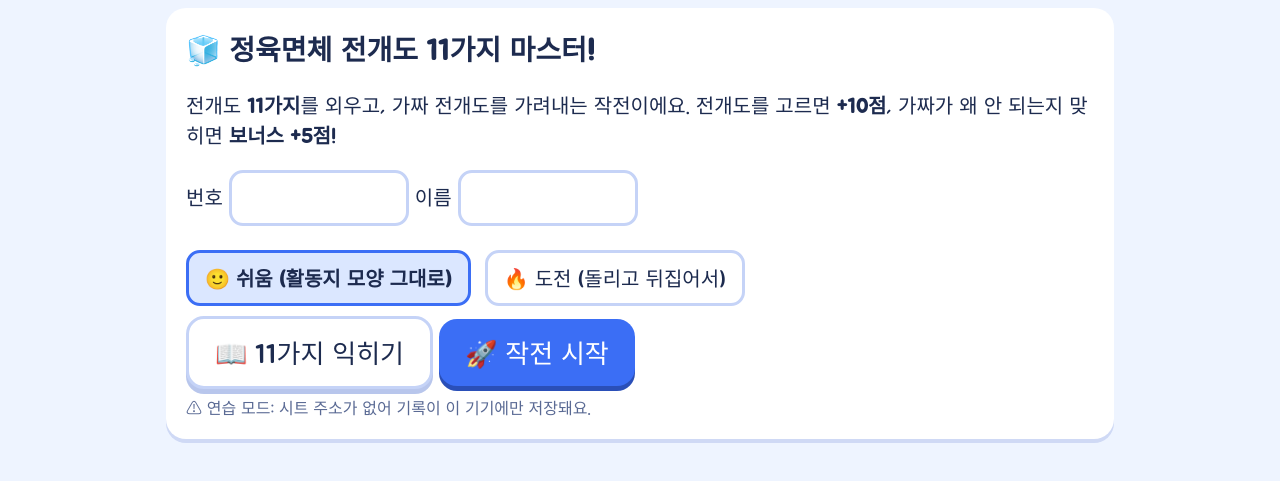
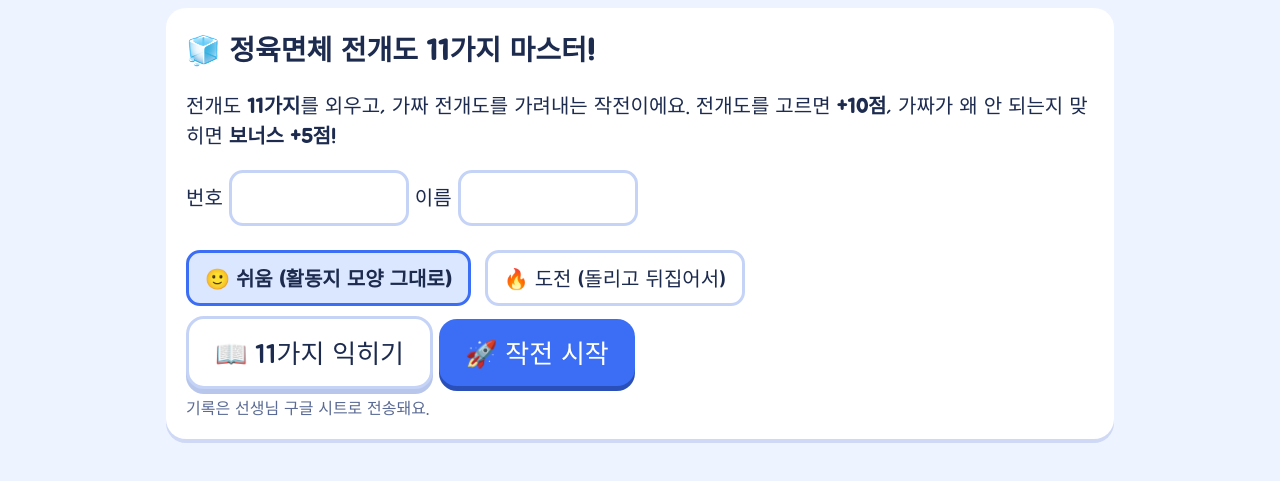
Before and after one commit to 6891sally/jeongaedo, a plain HTML site: page index.html in a window 1280 px wide. Shown: the part 67-548 px from the top of the page. Drawn offline with Linux system fonts and the light colour scheme.

Commit message:
Update SCRIPT_URL to point to Google Apps Script

```diff
--- a/index.html
+++ b/index.html
@@ -45,7 +45,7 @@ button.card{cursor:pointer} button.card:active{transform:scale(.97)}
 <main id="app"></main>
 <script>
 /* ===== 설정: 구글 앱스크립트 웹앱 URL을 여기에 붙여 넣으세요 ===== */
-const SCRIPT_URL = '';
+const SCRIPT_URL = 'https://script.google.com/macros/s/AKfycbxQ0J32Bf0EvOHiPOqVHEe7p2bjX9osL1RIDfZwkRcId_X6puNFViDZvKCPCBe-dXkDaA/exec';
 const ROUNDS = 10, PT_PICK = 10, PT_BONUS = 5;
 
 //CORE
```
